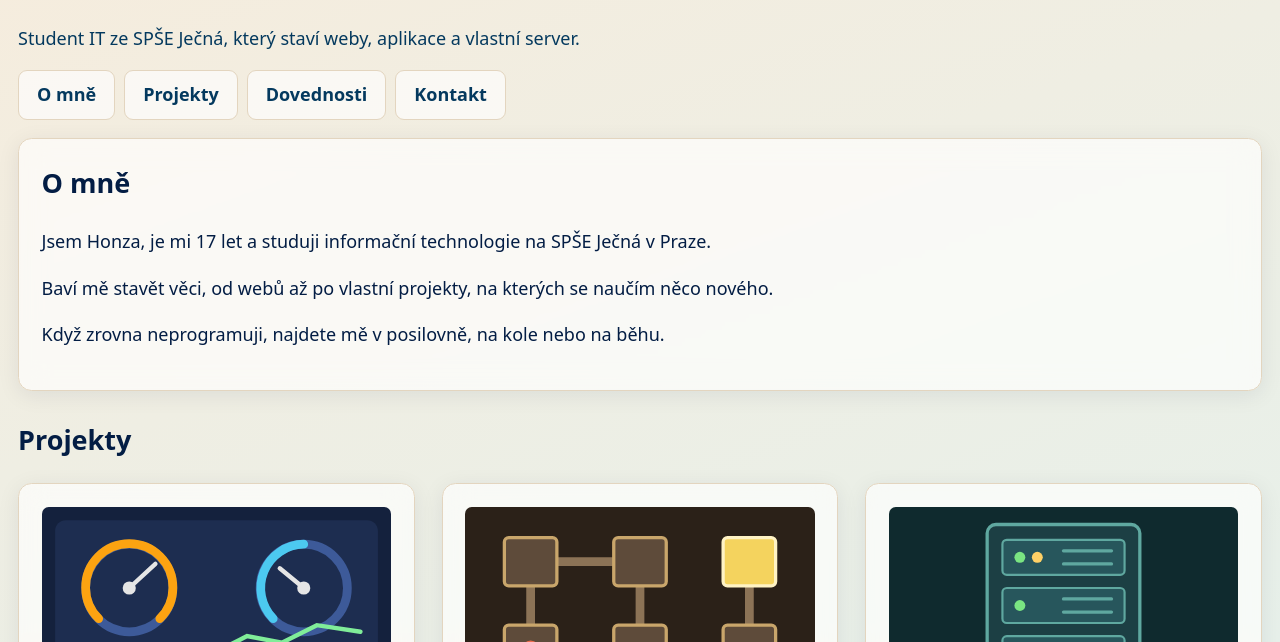
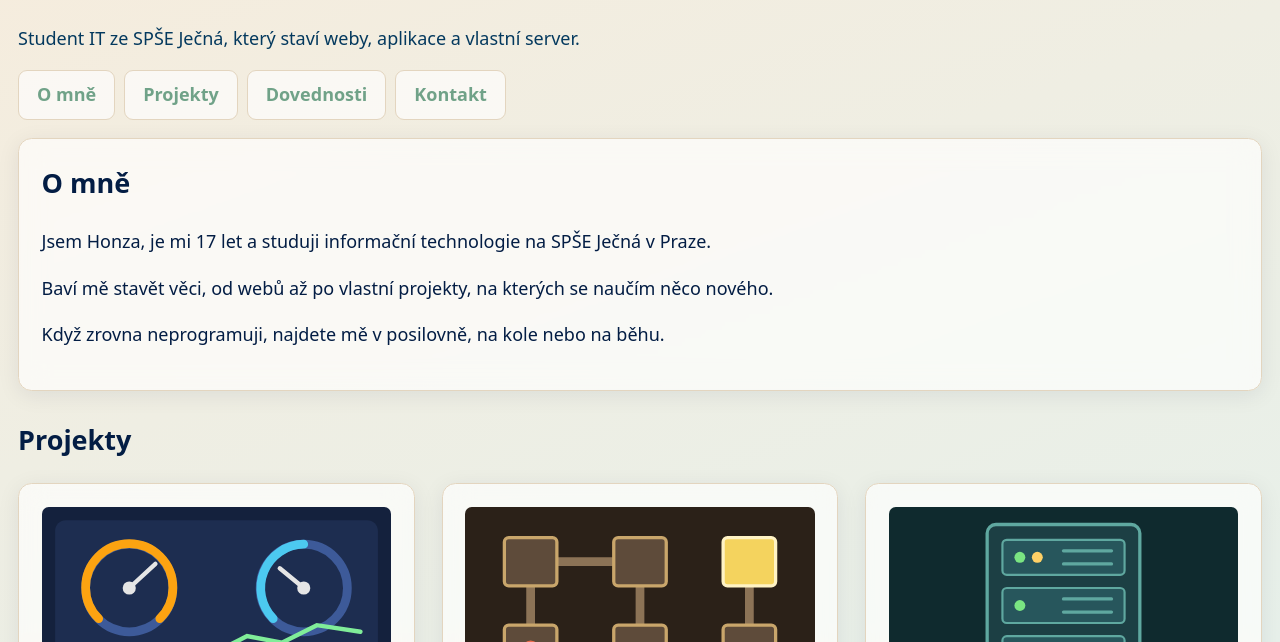
Before and after one commit to Meko-lol/osobni-stranka, a plain HTML site: page index.html in a window 1280 px wide. Shown: the part 158-800 px from the top of the page. Drawn offline with Linux system fonts and the light colour scheme.

Commit message:
style: první barva odkazů

```diff
--- a/css/style.css
+++ b/css/style.css
@@ -8,7 +8,7 @@
   --muted: #04395e;
   --surface: rgb(255 255 255 / 0.65);
   --border: #e3d5bf;
-  --link: #04395e;
+  --link: #70a288;
   --focus: #04395e;
   --shadow: 0 0.25rem 1.25rem rgb(3 29 68 / 0.08);
 }
```
